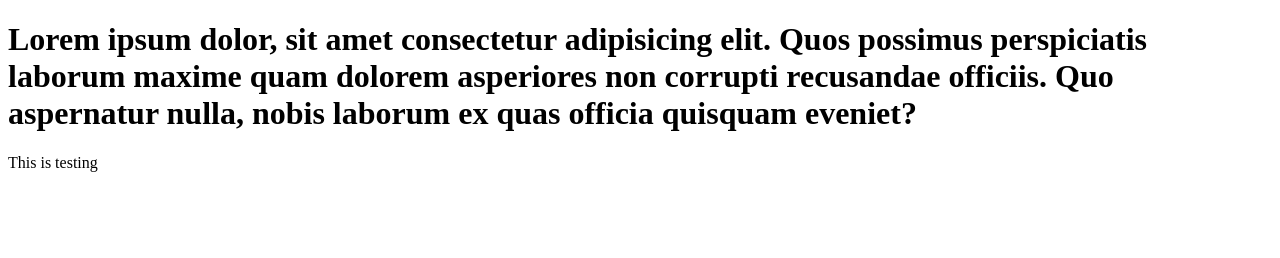
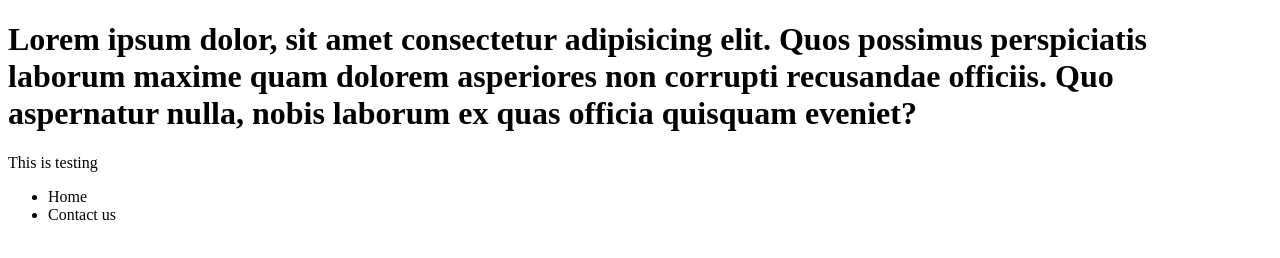
Before and after one commit to LearningForOlamide/Learn-git, a plain HTML site: page index.html in a window 1280 px wide. Drawn offline with Linux system fonts and the light colour scheme.

Commit message:
Add a list

```diff
--- a/index.html
+++ b/index.html
@@ -8,5 +8,9 @@
 <body>
     <h1>Lorem ipsum dolor, sit amet consectetur adipisicing elit. Quos possimus perspiciatis laborum maxime quam dolorem asperiores non corrupti recusandae officiis. Quo aspernatur nulla, nobis laborum ex quas officia quisquam eveniet?</h1>
     <p>This is testing</p>
+    <ul>
+        <li>Home</li>
+        <li>Contact us</li>
+    </ul>
 </body>
 </html>
```
